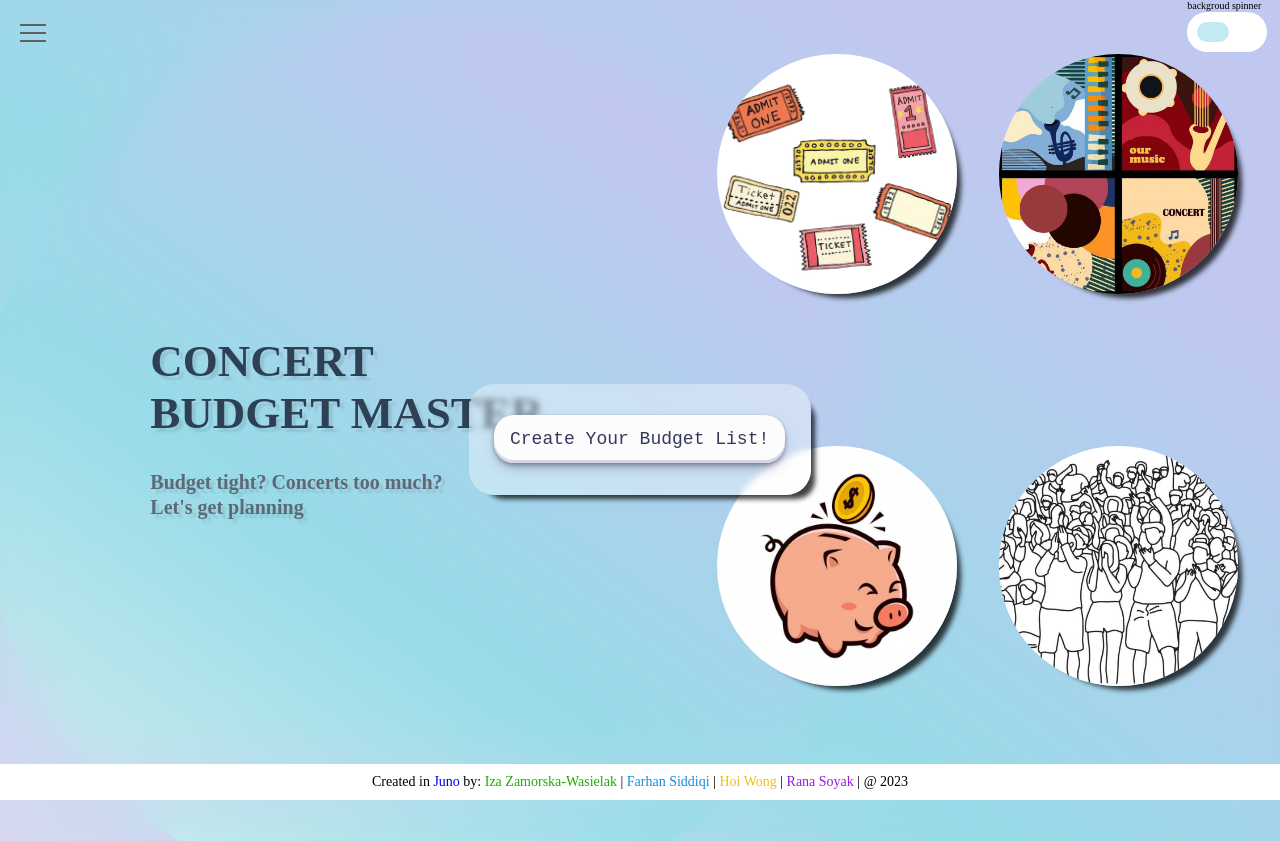
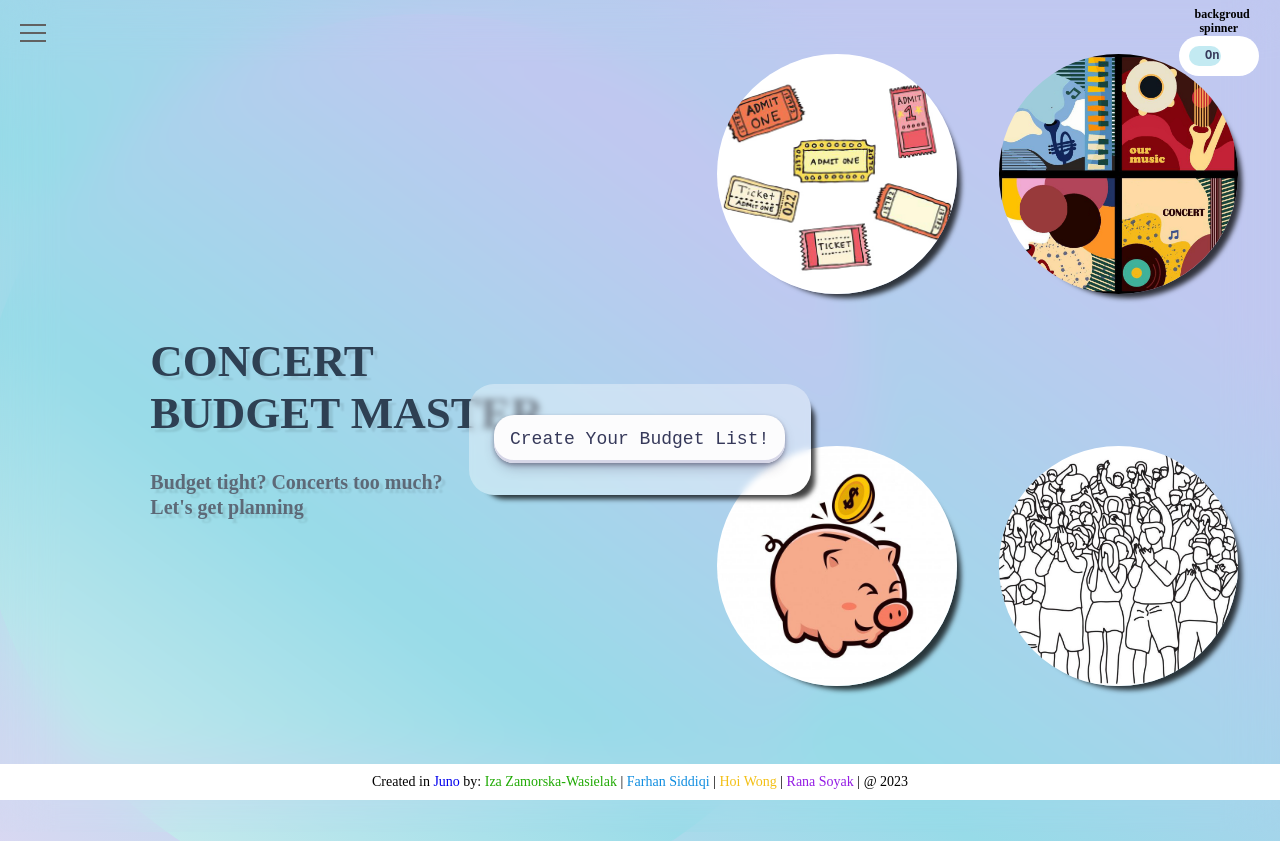
Before and after one commit to RIHFapp/BCM-backup, a React (Create React App) app: page / in a window 1280 px wide. Built offline with nearby package versions, Linux system fonts and the light colour scheme; a web font is replaced by a local one.

Commit message:
done on off button

```diff
--- a/src/Components/BgOverlay.js
+++ b/src/Components/BgOverlay.js
@@ -34,7 +34,10 @@ const BgOverlay = () => {
           <div className='onOff'>
             <p>backgroud spinner</p>
             <div className="switch" data-isOn={isOn} onClick={toggleSwitch}>
-              <motion.button className="handle" onClick={handleClick} data-isOn={isOn}layout transition={spring}></motion.button>
+              <motion.button className="handle" onClick={handleClick} data-isOn={isOn}layout transition={spring}>
+                <p className='on' data-isOn={isOn}>On</p>
+                <p className='off' data-isOn={isOn}>Of</p>
+                </motion.button>
             </div>
           </div>
         </>
--- a/src/partials/base/_overlay.scss
+++ b/src/partials/base/_overlay.scss
@@ -38,6 +38,7 @@
     top: -1%;
 }
 .switch {
+    margin: 0 auto;
     width: 8rem;
     height: 4rem;
     background-color: white;
@@ -55,6 +56,14 @@
   .onOff{
     position: absolute;
     right: 1%;
+    top: 1%;
+    p{
+        font-size: 1.2rem;
+        font-weight: 700;
+        width: 50%;
+        text-align: center;
+        margin: 0 auto;
+    }
   }
   .handle {
     width: 2rem;
@@ -72,5 +81,11 @@
     }
   }
 .handle[data-isOn="true"]{
-    background-color: #000000;
+    background-color: $thirdColor;
 }
+.on[data-isOn="true"]{
+    display: none;
+}
+.off[data-isOn="false"]{
+    display: none;
+}
```
